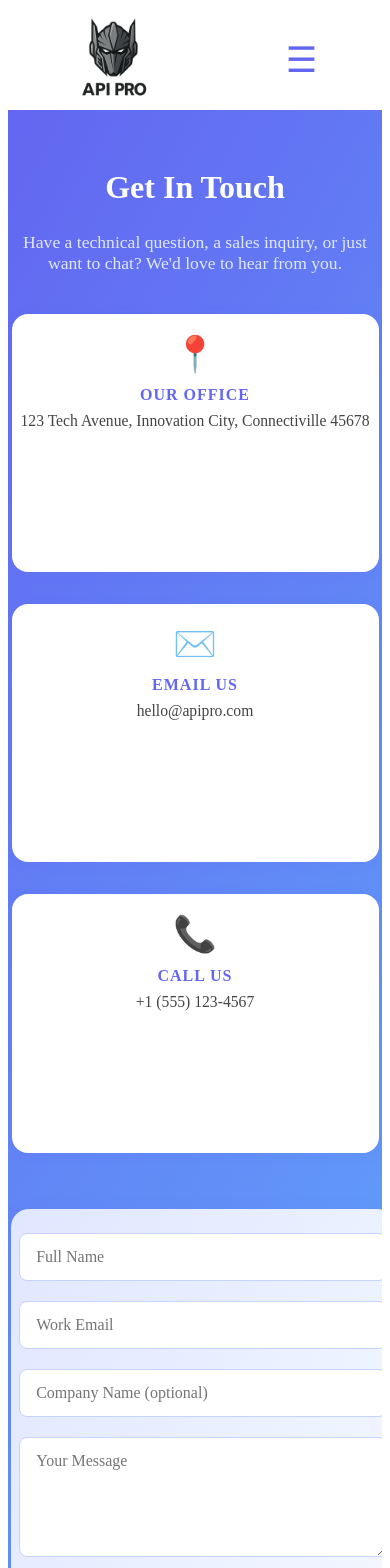
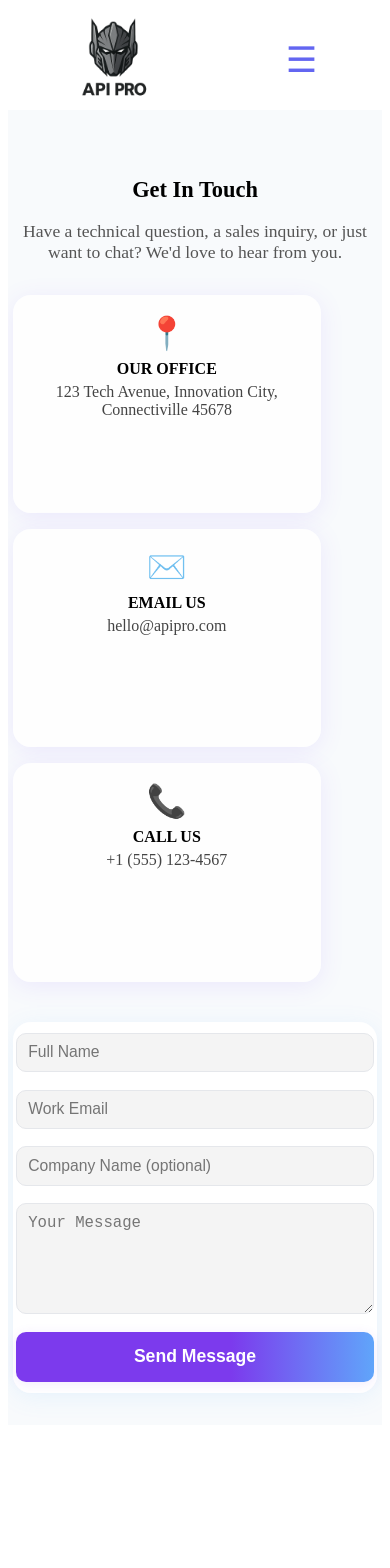
Before and after one commit to ThesuNimeshika/api-pro, a React (Vite) app: page /contact in a window 390 px wide. Shown: the top 1568 px of the page. After the commit the page ends 1433 px from the top, so only its background shows below. Built offline with nearby package versions, Linux system fonts and the light colour scheme.

Commit message:
Contact page update

```diff
--- a/src/App.css
+++ b/src/App.css
@@ -134,154 +134,123 @@
 }
 /* Contact Section Styles */
 .contact-section {
-  background: linear-gradient(120deg, #6366f1 0%, #60a5fa 100%);
-  padding: 0;
-  min-height: 100vh;
-  display: flex;
-  align-items: center;
-  justify-content: center;
+  width: 100%;
+  padding: 3rem 0 2rem 0;
+  background: #f8fafc;
 }
 .contact-container {
-  width: 100%;
   max-width: 900px;
   margin: 0 auto;
-  padding: 3rem 1rem 2rem 1rem;
-  display: flex;
-  flex-direction: column;
-  align-items: center;
+  padding: 0 1.5rem;
 }
 .contact-title {
-  color: #fff;
-  font-size: 2rem;
-  font-weight: bold;
+  font-size: 2.2rem;
+  font-weight: 700;
   margin-bottom: 0.5rem;
   text-align: center;
 }
 .contact-subtitle {
-  color: #e0e7ff;
   font-size: 1.1rem;
-  margin-bottom: 2.5rem;
+  color: #555;
+  margin-bottom: 2rem;
   text-align: center;
 }
 .contact-cards {
   display: flex;
-  gap: 2rem;
+  gap: 1.5rem;
+  justify-content: center;
   margin-bottom: 2.5rem;
-  width: 100%;
-  justify-content: center;
   flex-wrap: wrap;
 }
 .contact-card {
-  background: #fff;
-  border-radius: 16px;
-  box-shadow: 0 2px 12px rgba(99,102,241,0.10);
-  padding: 2rem 1.2rem 1.2rem 1.2rem;
-  min-width: 220px;
+  background: rgba(255,255,255,0.85);
+  border-radius: 18px;
+  box-shadow: 0 4px 24px rgba(130,80,255,0.10);
+  padding: 1.2rem 1.5rem;
+  min-width: 180px;
   max-width: 260px;
-  flex: 1 1 220px;
+  flex: 1 1 180px;
   text-align: center;
-  display: flex;
-  flex-direction: column;
-  align-items: center;
-  margin-bottom: 1rem;
 }
 .contact-card-icon {
-  font-size: 2.2rem;
-  margin-bottom: 0.7rem;
-  color: #6366f1;
+  font-size: 2rem;
+  margin-bottom: 0.5rem;
 }
 .contact-card-title {
-  font-size: 1rem;
-  font-weight: 700;
-  text-transform: uppercase;
-  letter-spacing: 1px;
-  margin-bottom: 0.5rem;
-  color: #6366f1;
+  font-weight: 600;
+  margin-bottom: 0.3rem;
 }
 .contact-card-text {
-  font-size: 0.98rem;
+  font-size: 1rem;
   color: #444;
 }
 .contact-form-box {
-  background: linear-gradient(120deg, #e0e7ff 0%, #f3f8ff 100%);
+  margin: 0 auto;
+  max-width: 480px;
+  background: rgba(255,255,255,0.95);
   border-radius: 18px;
-  box-shadow: 0 2px 16px rgba(99,102,241,0.10);
-  padding: 2.5rem 1.5rem;
-  width: 100%;
-  max-width: 480px;
-  margin: 0 auto;
-  display: flex;
-  flex-direction: column;
-  align-items: center;
+  box-shadow: 0 4px 24px rgba(80,180,255,0.10);
+  padding: 2rem 2.5rem;
 }
 .contact-form {
   display: flex;
   flex-direction: column;
-  gap: 1.2rem;
-  width: 100%;
+  gap: 1.1rem;
 }
 .contact-form input,
 .contact-form textarea {
-  background: #fff;
-  border: 1.5px solid #c7d2fe;
-  border-radius: 8px;
-  padding: 0.9rem 1rem;
   font-size: 1rem;
-  color: #222;
-  font-family: inherit;
+  padding: 0.8rem 1rem;
+  border-radius: 10px;
+  border: 1px solid #e5e7eb;
+  background: #f4f4f4;
   outline: none;
-  transition: border-color 0.18s, box-shadow 0.18s;
+  transition: border 0.2s;
 }
 .contact-form input:focus,
 .contact-form textarea:focus {
-  border-color: #6366f1;
-  box-shadow: 0 2px 8px rgba(99,102,241,0.10);
+  border: 1.5px solid #7c3aed;
 }
 .contact-btn {
+  background: linear-gradient(90deg, #7c3aed 60%, #60a5fa 100%);
+  color: #fff;
+  font-weight: 600;
+  border: none;
+  border-radius: 10px;
   padding: 0.9rem 0;
-  width: 100%;
-  font-size: 1.08rem;
-  font-weight: 600;
-  color: #fff;
-  background: linear-gradient(90deg, #6366f1 0%, #60a5fa 100%);
-  border: none;
-  border-radius: 8px;
+  font-size: 1.1rem;
   cursor: pointer;
-  box-shadow: 0 2px 8px rgba(99,102,241,0.10);
-  transition: background 0.18s, box-shadow 0.18s;
+  box-shadow: 0 2px 12px rgba(124,58,237,0.10);
+  transition: background 0.2s;
 }
 .contact-btn:hover {
-  background: linear-gradient(90deg, #4f46e5 0%, #2563eb 100%);
-  box-shadow: 0 4px 16px rgba(99,102,241,0.18);
+  background: linear-gradient(90deg, #60a5fa 60%, #7c3aed 100%);
 }
-@media (max-width: 900px) {
+@media (max-width: 700px) {
   .contact-cards {
-    gap: 1.2rem;
+    flex-direction: column;
+    gap: 1rem;
+    align-items: stretch;
   }
-  .contact-card {
-    min-width: 180px;
-    max-width: 220px;
-    padding: 1.5rem 0.7rem;
+  .contact-form-box {
+    padding: 1.2rem 0.7rem;
+    max-width: 100%;
   }
 }
-@media (max-width: 600px) {
+@media (max-width: 500px) {
   .contact-container {
-    padding: 2rem 0.2rem 1rem 0.2rem;
+    padding: 0 0.3rem;
   }
-  .contact-cards {
-    flex-direction: column;
-    align-items: center;
-    gap: 1rem;
+  .contact-title {
+    font-size: 1.4rem;
   }
-  .contact-card {
-    min-width: 90vw;
-    max-width: 98vw;
-    padding: 1.2rem 0.5rem;
-    margin-bottom: 1rem;
+  .contact-form input,
+  .contact-form textarea {
+    font-size: 0.98rem;
+    padding: 0.6rem 0.7rem;
   }
   .contact-form-box {
-    padding: 1.5rem 0.5rem;
-    max-width: 98vw;
+    padding: 0.7rem 0.2rem;
   }
 }
 /* Pricing Section Styles */
```
